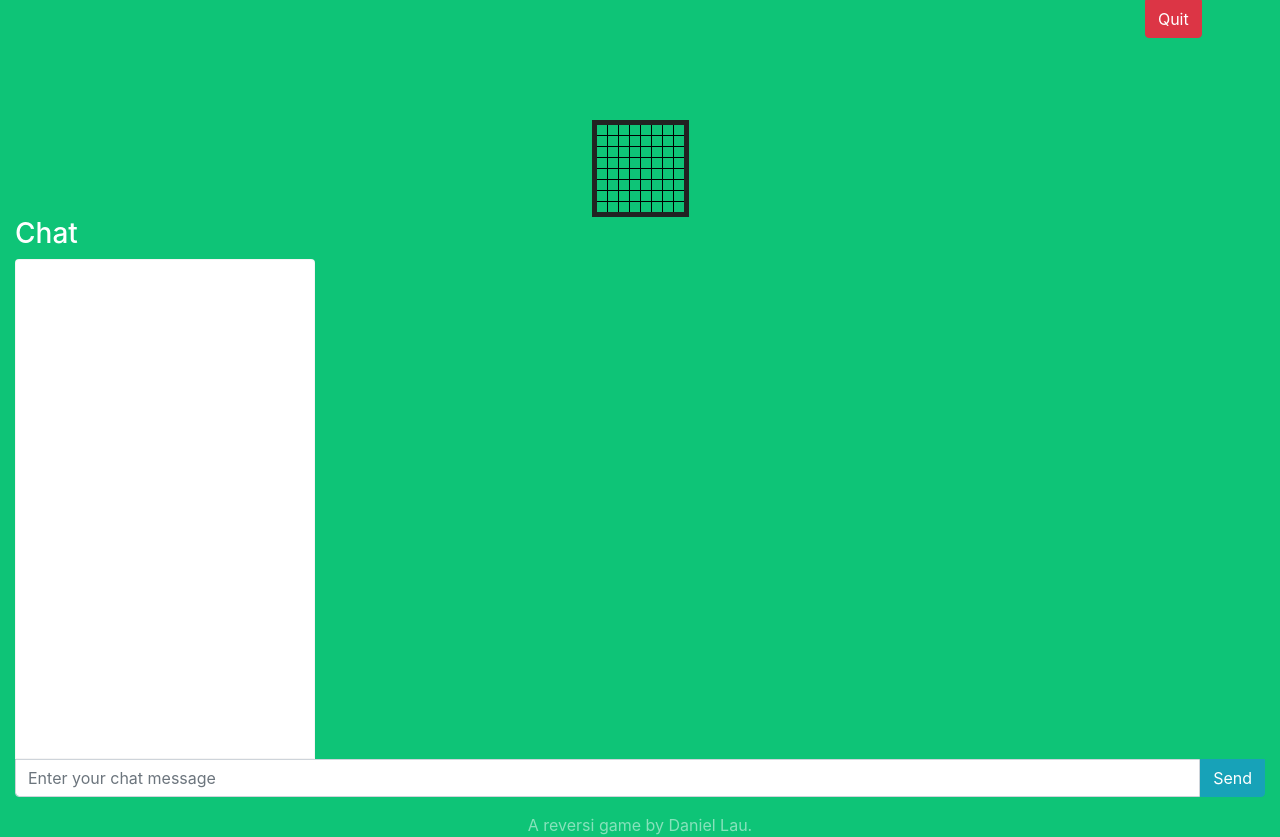
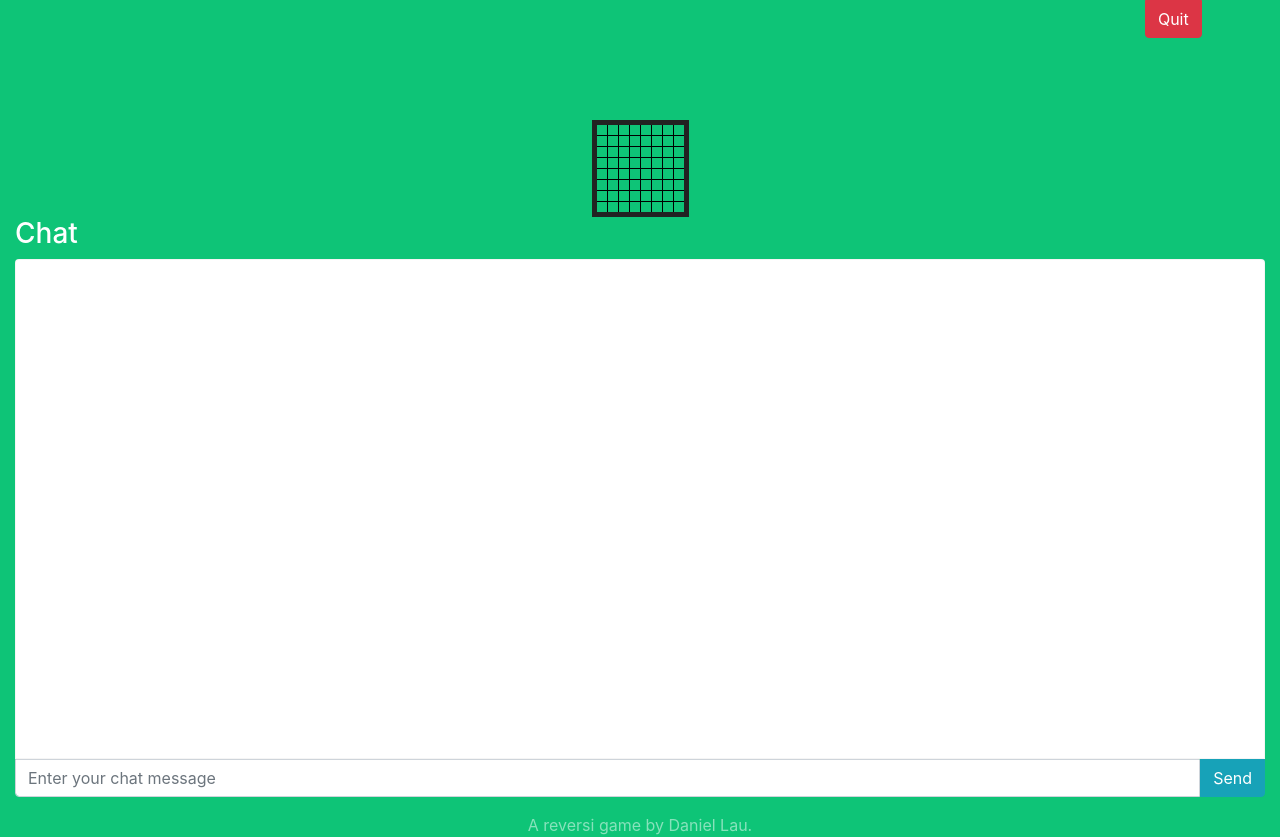
Before and after one commit to daniellau/reversi, a website: page public/game.html in a window 1280 px wide. Drawn offline with nearby package versions, Linux system fonts and the light colour scheme; no server answers.

Commit message:
fix width

```diff
--- a/public/css/cover.css
+++ b/public/css/cover.css
@@ -101,7 +101,6 @@ body {
 #messages {
   height: 500px;
   min-width: 300px;
-  max-width: 300px;
   overflow: scroll;
   overflow-x: hidden;
   border: 1px solid rgba(220, 220, 220, 0.3);
```
